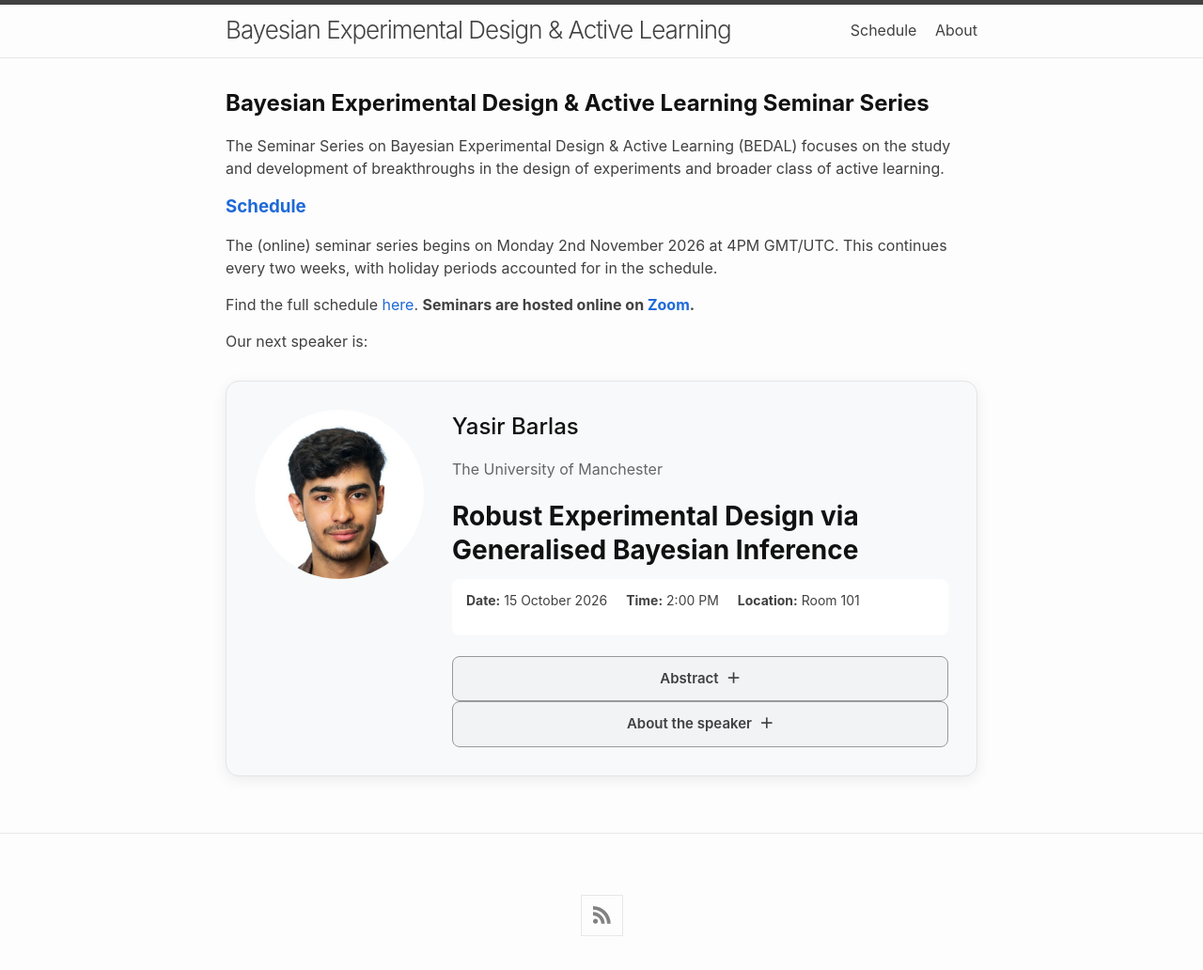
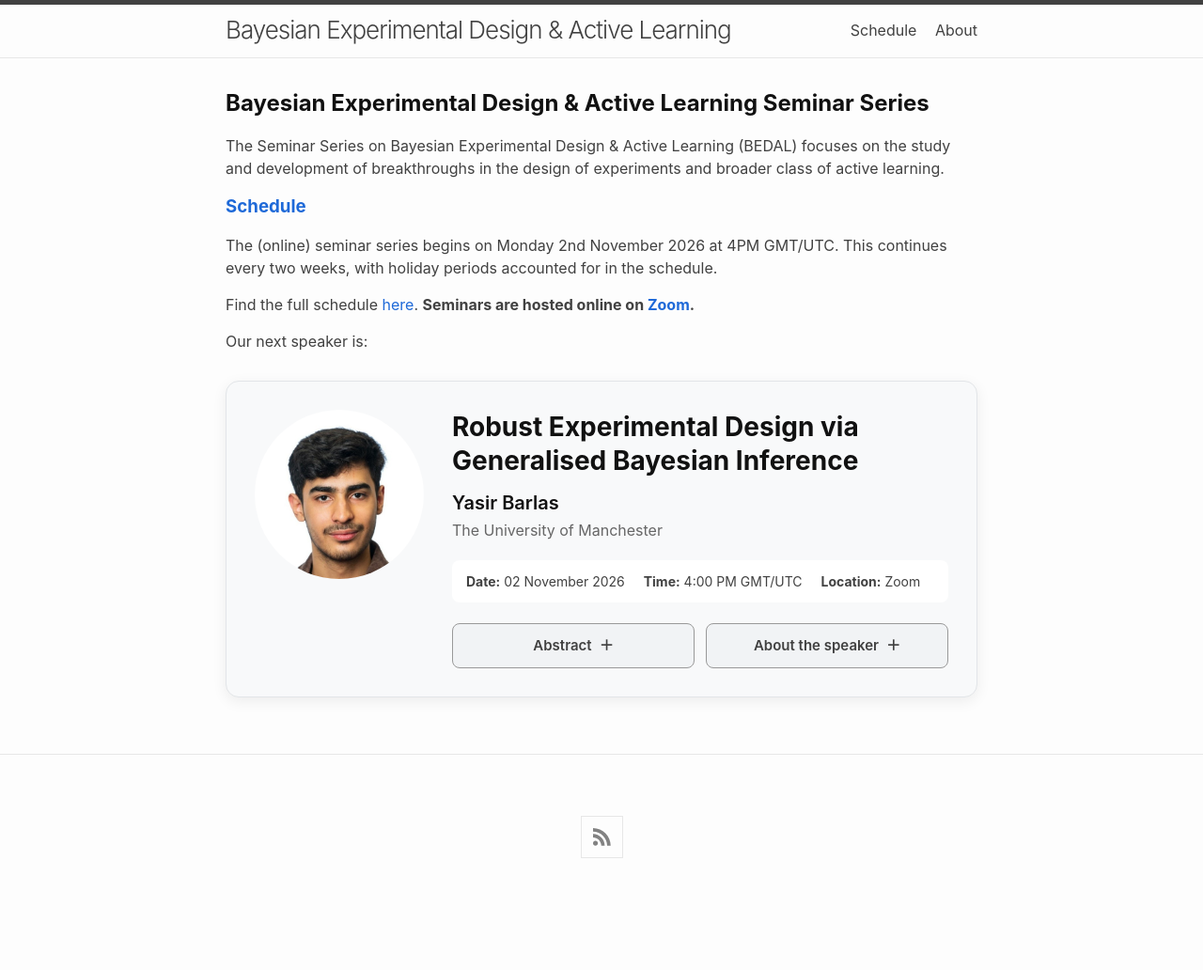
Before and after one commit to bayesiandesign/seminar, a Jekyll site: the page built from README.md, in a window 1280 px wide. Shown: the whole page at 94% size. Built offline with Jekyll 4.4.1, drawn with Linux system fonts in a browser that asks for light colours; nearby versions of some CDN libraries; our own code applies the rules of GitHub Pages for plain Markdown files; after the commit the page ends 948 px from its top, so only the background shows below that.

Commit message:
Update home.html

```diff
--- a/_layouts/home.html
+++ b/_layouts/home.html
@@ -16,29 +16,29 @@ layout: default
 
   <div class="speaker-card">
 
-  <div class="speaker-photo-container">
-    <img src="{{ '/assets/images/yasir.jpg' | relative_url }}"
-         alt="Yasir Barlas"
-         class="speaker-photo">
-  </div>
+  <div class="speaker-photo-container"> <img src="{{ '/assets/images/yasir.jpg' | relative_url }}" alt="Yasir Barlas" class="speaker-photo"> </div>
 
   <div class="speaker-info">
 
-    <h2>Yasir Barlas</h2>
+  <h2 class="talk-title">
+    Robust Experimental Design via Generalised Bayesian Inference
+  </h2>
 
-    <p class="speaker-affiliation">
-      The University of Manchester
-    </p>
+  <h3 class="speaker-name">
+    Yasir Barlas
+  </h3>
 
-    <h3 class="talk-title">
-      Robust Experimental Design via Generalised Bayesian Inference
-    </h3>
+  <p class="speaker-affiliation">
+    The University of Manchester
+  </p>
 
-    <div class="seminar-details">
-      <p><strong>Date:</strong> 15 October 2026</p>
-      <p><strong>Time:</strong> 2:00 PM</p>
-      <p><strong>Location:</strong> Room 101</p>
-    </div>
+  <div class="seminar-details">
+    <span><strong>Date:</strong> 02 November 2026</span>
+    <span><strong>Time:</strong> 4:00 PM GMT/UTC</span>
+    <span><strong>Location:</strong> Zoom</span>
+  </div>
+
+  <div class="speaker-sections">
 
     <details class="speaker-section">
       <summary>Abstract</summary>
@@ -61,6 +61,7 @@ layout: default
     </details>
 
   </div>
-</div>
+
+  </div> </div>
 
 </div>
```
